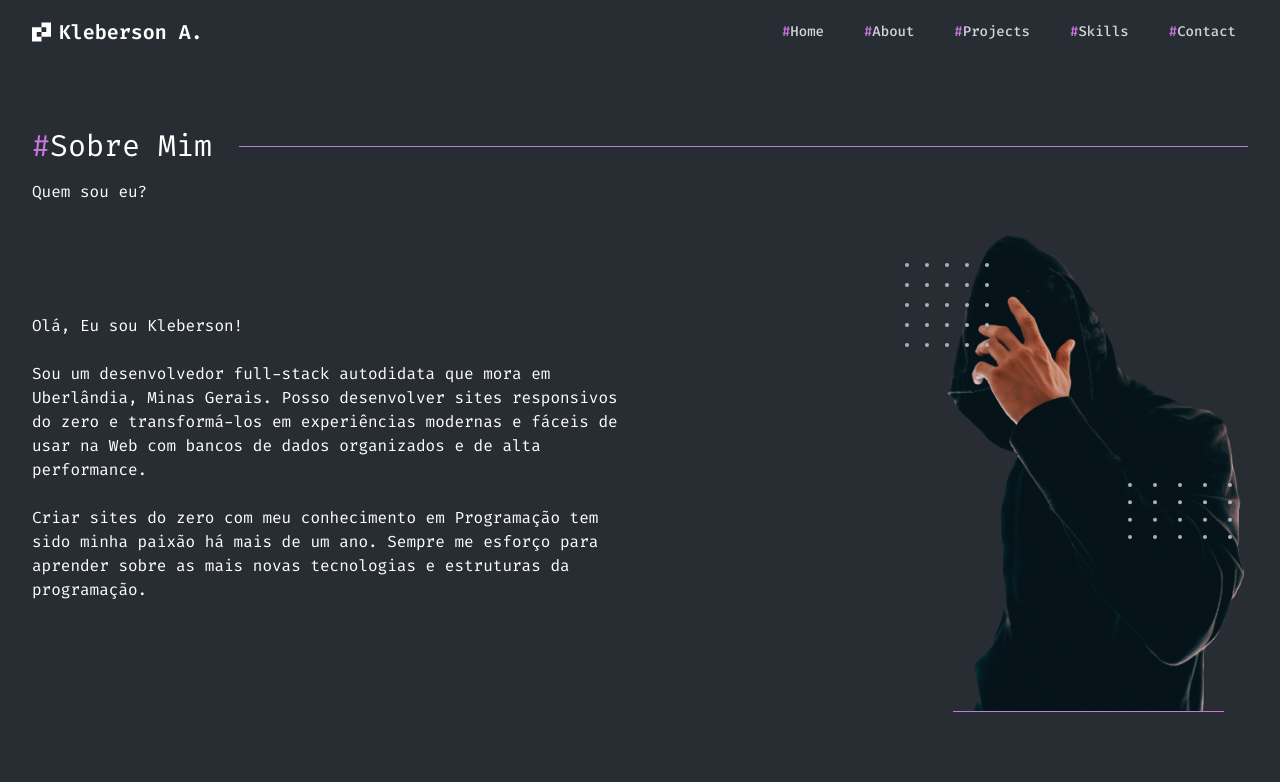
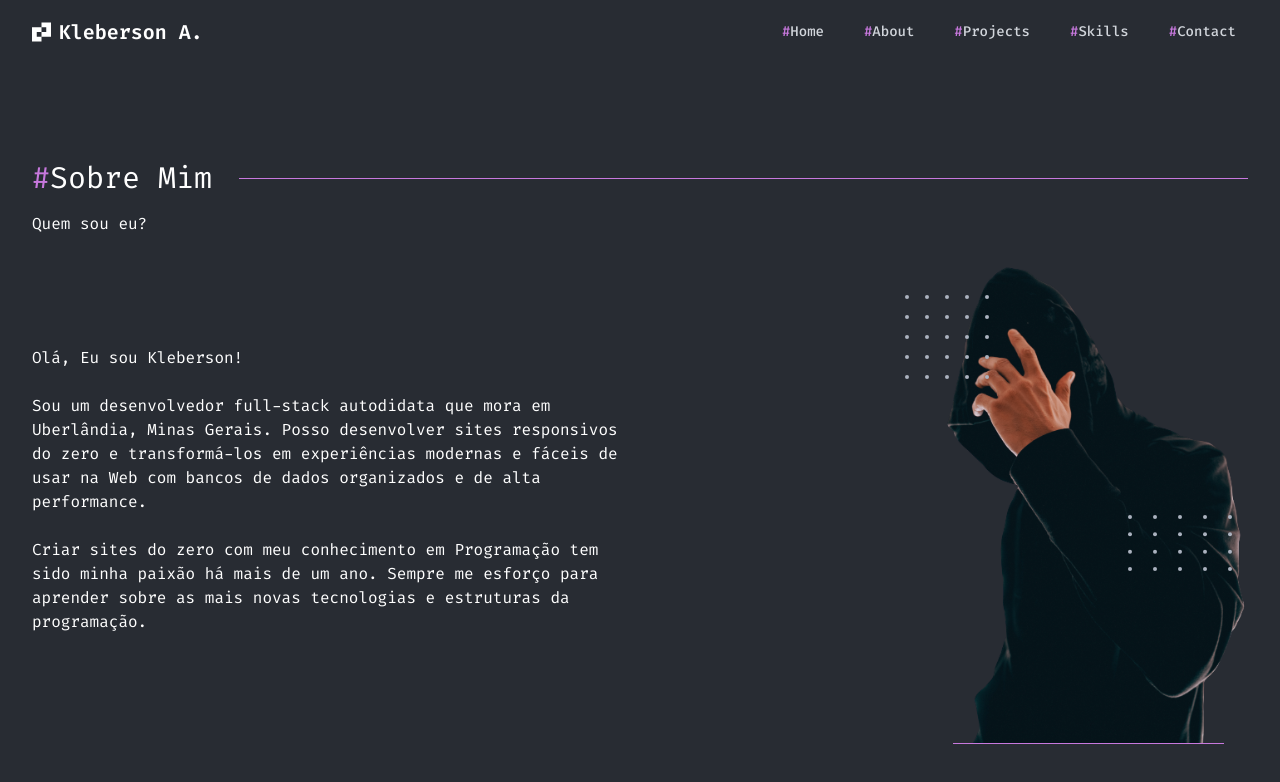
Before and after one commit to kleberson154/Portfolio, a Next.js app: page /About in a window 1280 px wide. Shown: the top 782 px of the page. Built offline with nearby package versions, Linux system fonts and the light colour scheme.

Commit message:
changing the margin

```diff
--- a/pages/About.tsx
+++ b/pages/About.tsx
@@ -6,7 +6,7 @@ type IndexPageRef = React.ForwardedRef<HTMLDivElement>
 
 export default function About(props: IndexPageProps, ref: IndexPageRef) {
   return (
-    <div className="mt-8 sm:mt-16 mx-auto max-w-7xl px-2 sm:px-6 lg:px-8">
+    <div className="h-full mt-8 sm:mt-16 md:mt-24 mx-auto max-w-7xl px-2 sm:px-6 lg:px-8">
       <PageTransition ref={ref}>
         <div className="flex items-center justify-start w-full gap-4">
           <h1 className="text-xl md:text-2xl lg:text-3xl w-48">
--- a/pages/index.tsx
+++ b/pages/index.tsx
@@ -21,7 +21,7 @@ export default function Home(props: IndexPageProps, ref: IndexPageRef) {
         <meta name="viewport" content="width=device-width, initial-scale=1" />
         <link rel="icon" href="/favicon.ico" />
       </Head>
-      <main className="mt-8 sm:mt-16 mx-auto max-w-7xl px-2 sm:px-6 lg:px-8">
+      <main className="mt-8 sm:mt-16 md:mt-24 mx-auto max-w-7xl px-2 sm:px-6 lg:px-8">
         <PageTransition ref={ref}>
           <div
             id="home"
```
